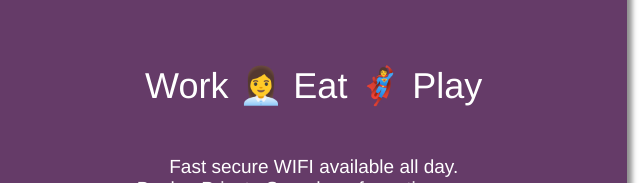
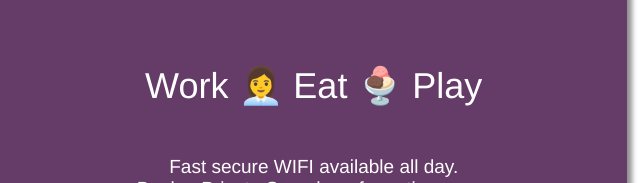
Before and after one commit to MoniqueChetty/CleverCafe-MoniqueChetty, a plain HTML site: page index.html in a window 1280 px wide. Shown: the part 2137-2320 px from the top of the page, 0-640 px from the left. Drawn offline with Linux system fonts and the light colour scheme.

Commit message:
Update index.html

```diff
--- a/index.html
+++ b/index.html
@@ -99,7 +99,7 @@
                         <img src="https://zumpermedia.s3.amazonaws.com/blog/wp-content/uploads/2019/02/20154342/tout-suite2.jpg">
                     </div>
                     <div class="text solid">
-                        <h2>Work 👩‍💼 Eat 🦸‍♀️ Play</h2>
+                        <h2>Work 👩‍💼 Eat 🍨 Play</h2>
                         <h4>Fast secure WIFI available all day.<br/> Book a Private Soundproof meeting room.</h4>
                         <div class="cta">
                             See Booking Options
```
